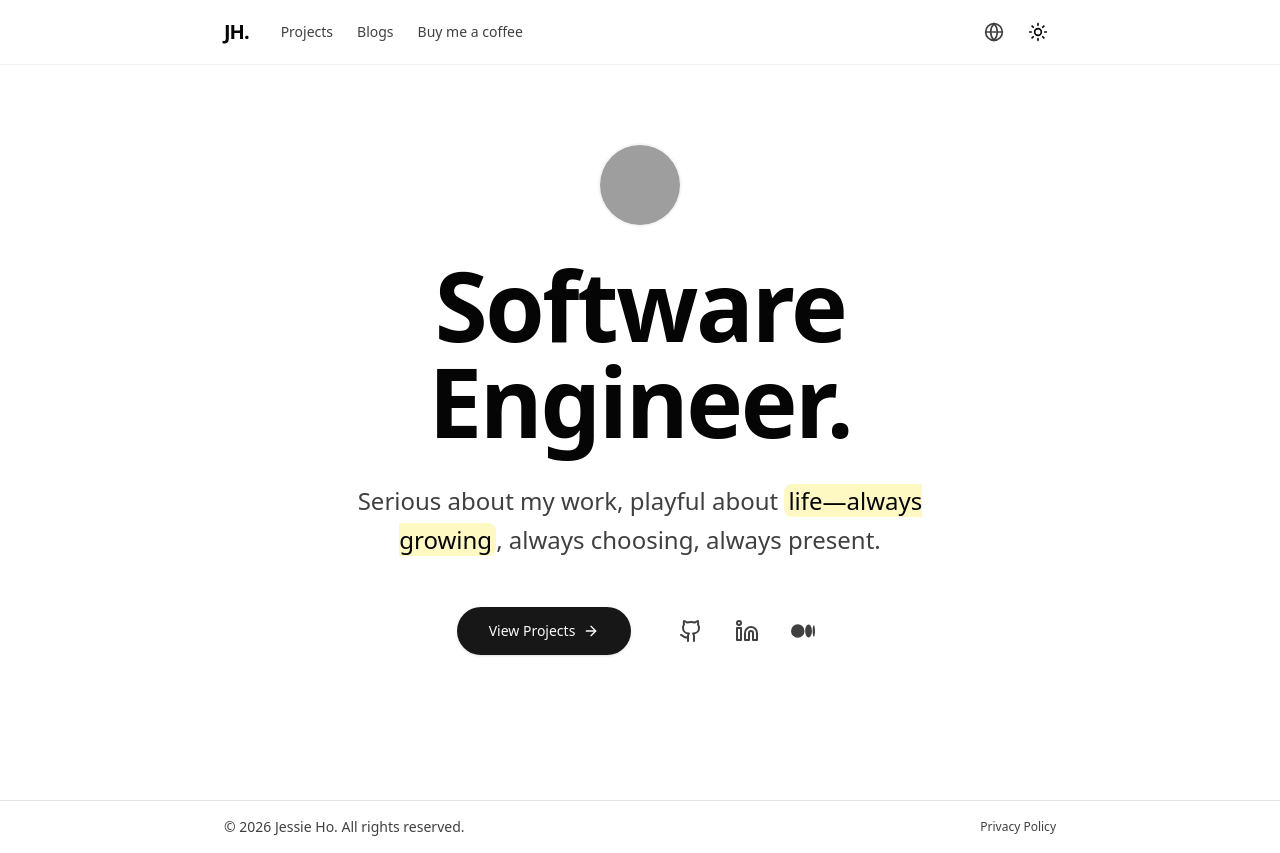
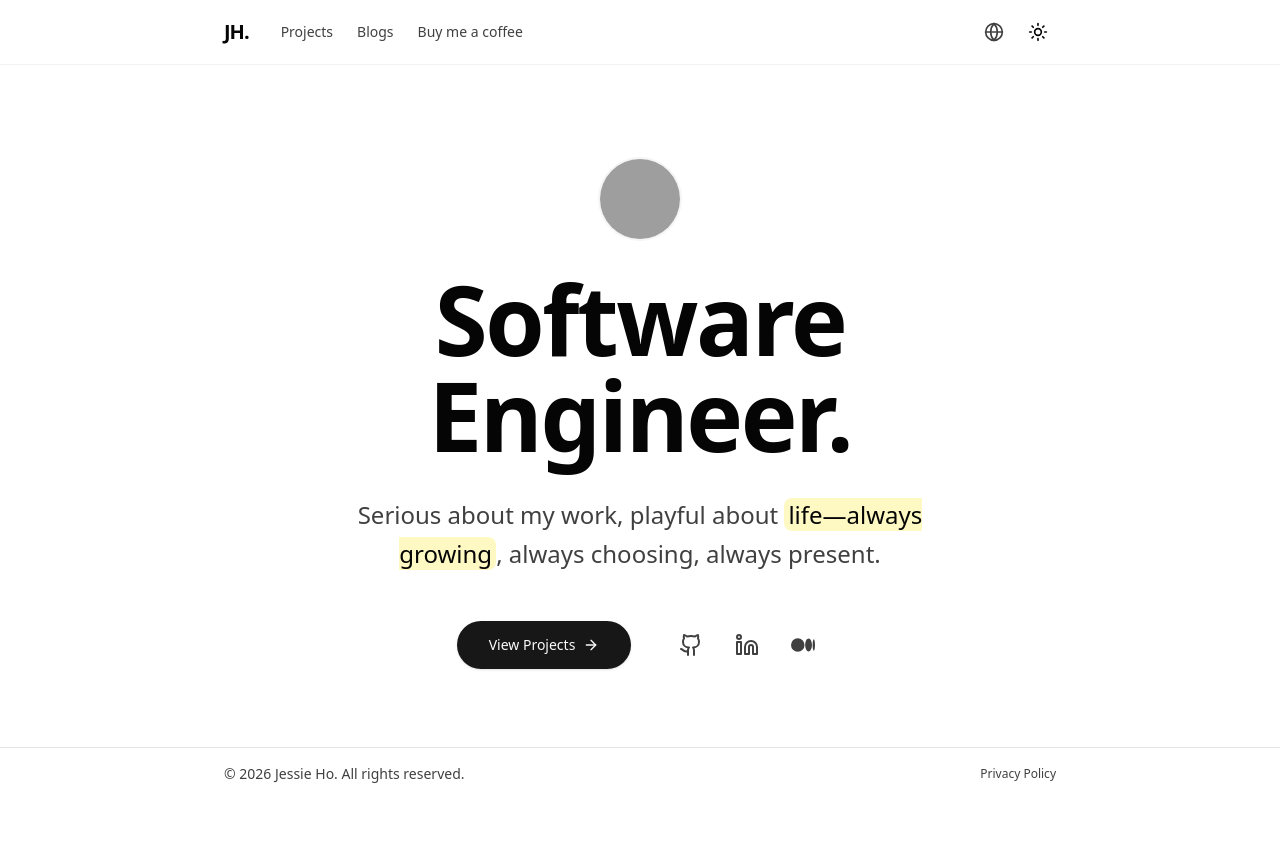
Before and after one commit to JHOproject/jho-home, a Next.js app: page /jho-home/ in a window 1280 px wide. After the commit the page ends 800 px from the top, so only its background shows below. Built offline with nearby package versions, Linux system fonts and the light colour scheme; grey boxes are pictures that could not be loaded.

Commit message:
feat: implement HideScrollbarOnHome component and update layout for full-page hero display

```diff
--- a/src/app/globals.css
+++ b/src/app/globals.css
@@ -230,3 +230,12 @@ h6 {
 .prose code::after {
   content: none !important;
 }
+
+/* Hide scrollbar visually but maintain scroll access */
+.hide-scrollbar {
+  -ms-overflow-style: none;  /* IE and Edge */
+  scrollbar-width: none;  /* Firefox */
+}
+.hide-scrollbar::-webkit-scrollbar {
+  display: none;
+}
--- a/src/app/layout.tsx
+++ b/src/app/layout.tsx
@@ -65,7 +65,7 @@ export default function RootLayout({
           >
             <div className="flex min-h-screen flex-col">
               <Header />
-              <main className="flex-1 bg-background">
+              <main className="flex-1 bg-background flex flex-col">
                 {children}
               </main>
               <Footer />
--- a/src/app/page.tsx
+++ b/src/app/page.tsx
@@ -1,10 +1,14 @@
 import { Hero } from "@/components/hero"
 import { About } from "@/components/about"
+import { HideScrollbarOnHome } from "@/components/hide-scrollbar-on-home"
 
 export default function Home() {
   return (
-    <div className="flex flex-col min-h-screen">
-      <Hero />
-    </div>
+    <>
+      <HideScrollbarOnHome />
+      <div className="flex flex-col flex-1 w-full justify-center">
+        <Hero />
+      </div>
+    </>
   )
 }
--- a/src/components/hero.tsx
+++ b/src/components/hero.tsx
@@ -34,7 +34,7 @@ export function Hero() {
 
     return (
         <section
-            className="relative flex min-h-[90vh] flex-col justify-center px-4 pt-20 overflow-hidden"
+            className="relative flex flex-1 w-full flex-col justify-center px-4 pt-20 overflow-hidden"
             onMouseEnter={() => setIsHovering(true)}
             onMouseLeave={() => setIsHovering(false)}
         >
--- /dev/null
+++ b/src/components/hide-scrollbar-on-home.tsx
@@ -0,0 +1,16 @@
+"use client"
+
+import { useEffect } from "react"
+
+export function HideScrollbarOnHome() {
+    useEffect(() => {
+        document.documentElement.classList.add("hide-scrollbar")
+        document.body.classList.add("hide-scrollbar")
+        return () => {
+            document.documentElement.classList.remove("hide-scrollbar")
+            document.body.classList.remove("hide-scrollbar")
+        }
+    }, [])
+
+    return null
+}
```
